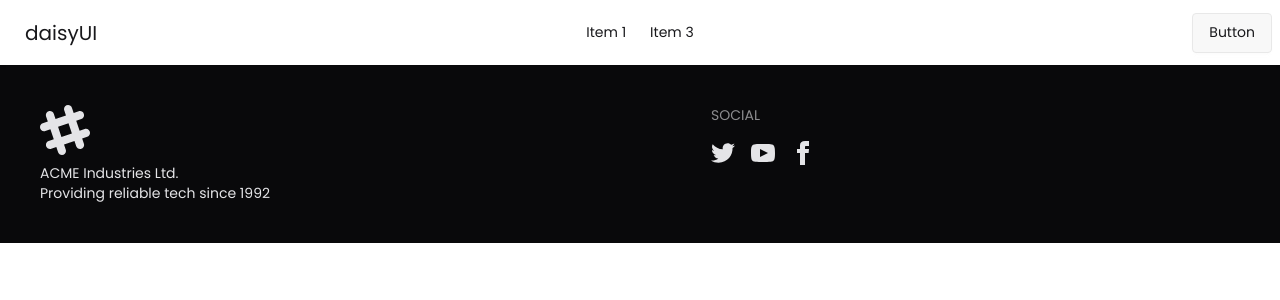
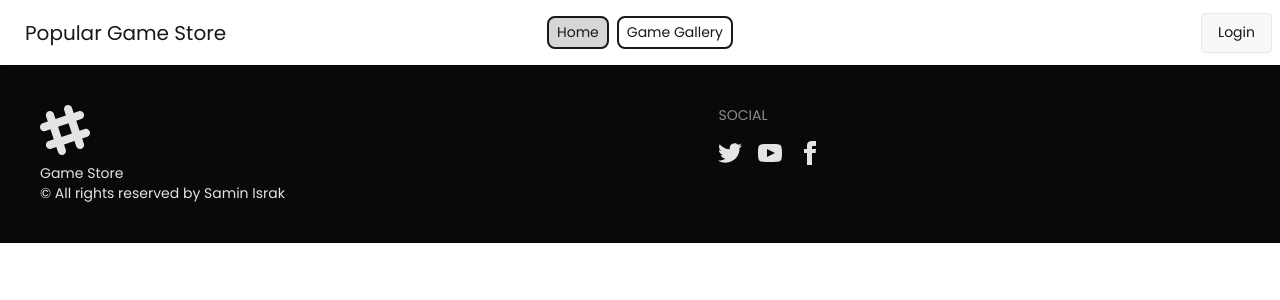
Before and after one commit to Samin1362/Game-Store-Auth-Firebase, a React (Vite) app: page / in a window 1280 px wide. Shown: the top 300 px of the page. Built offline with nearby package versions, Linux system fonts and the light colour scheme.

Commit message:
error page added

```diff
--- a/package.json
+++ b/package.json
@@ -12,9 +12,11 @@
   "dependencies": {
     "@tailwindcss/vite": "^4.1.15",
     "daisyui": "^5.3.7",
+    "lucide-react": "^0.546.0",
     "react": "^19.1.1",
     "react-dom": "^19.1.1",
     "react-router": "^7.9.4",
+    "react-router-dom": "^7.9.4",
     "tailwindcss": "^4.1.15"
   },
   "devDependencies": {
--- a/src/components/Footer.jsx
+++ b/src/components/Footer.jsx
@@ -16,9 +16,9 @@ const Footer = () => {
           <path d="M22.672 15.226l-2.432.811.841 2.515c.33 1.019-.209 2.127-1.23 2.456-1.15.325-2.148-.321-2.463-1.226l-.84-2.518-5.013 1.677.84 2.517c.391 1.203-.434 2.542-1.831 2.542-.88 0-1.601-.564-1.86-1.314l-.842-2.516-2.431.809c-1.135.328-2.145-.317-2.463-1.229-.329-1.018.211-2.127 1.231-2.456l2.432-.809-1.621-4.823-2.432.808c-1.355.384-2.558-.59-2.558-1.839 0-.817.509-1.582 1.327-1.846l2.433-.809-.842-2.515c-.33-1.02.211-2.129 1.232-2.458 1.02-.329 2.13.209 2.461 1.229l.842 2.515 5.011-1.677-.839-2.517c-.403-1.238.484-2.553 1.843-2.553.819 0 1.585.509 1.85 1.326l.841 2.517 2.431-.81c1.02-.33 2.131.211 2.461 1.229.332 1.018-.21 2.126-1.23 2.456l-2.433.809 1.622 4.823 2.433-.809c1.242-.401 2.557.484 2.557 1.838 0 .819-.51 1.583-1.328 1.847m-8.992-6.428l-5.01 1.675 1.619 4.828 5.011-1.674-1.62-4.829z"></path>
         </svg>
         <p>
-          ACME Industries Ltd.
+          Game Store
           <br />
-          Providing reliable tech since 1992
+          © All rights reserved by Samin Israk
         </p>
       </aside>
       <nav>
--- a/src/components/Navbar.jsx
+++ b/src/components/Navbar.jsx
@@ -1,6 +1,15 @@
 import React from "react";
+import { NavLink } from "react-router";
+import { Link } from "react-router";
 
 const Navbar = () => {
+  const link = (
+    <>
+      <NavLink to="/"><li className="border-2 py-1 px-2 rounded-lg">Home</li></NavLink>
+      <NavLink to="/gallery"><li className="border-2 py-1 px-2 rounded-lg">Game Gallery</li></NavLink>
+    </>
+  );
+
   return (
     <div className="navbar bg-base-100 shadow-sm">
       <div className="navbar-start">
@@ -26,28 +35,16 @@ const Navbar = () => {
             tabIndex="-1"
             className="menu menu-sm dropdown-content bg-base-100 rounded-box z-1 mt-3 w-52 p-2 shadow"
           >
-            <li>
-              <a>Item 1</a>
-            </li>
-            <li>
-              <a>Item 3</a>
-            </li>
+            {link}
           </ul>
         </div>
-        <a className="btn btn-ghost text-xl">daisyUI</a>
+        <a className="btn btn-ghost text-xl">Popular Game Store</a>
       </div>
       <div className="navbar-center hidden lg:flex">
-        <ul className="menu menu-horizontal px-1">
-          <li>
-            <a>Item 1</a>
-          </li>
-          <li>
-            <a>Item 3</a>
-          </li>
-        </ul>
+        <ul className="menu menu-horizontal flex gap-2 px-1">{link}</ul>
       </div>
       <div className="navbar-end">
-        <a className="btn">Button</a>
+        <a className="btn"><Link to="/login">Login</Link></a>
       </div>
     </div>
   );
--- a/src/index.css
+++ b/src/index.css
@@ -1,4 +1,4 @@
-@import url('https://fonts.googleapis.com/css2?family=Poppins:ital,wght@0,100;0,200;0,300;0,400;0,500;0,600;0,700;0,800;0,900;1,100;1,200;1,300;1,400;1,500;1,600;1,700;1,800;1,900&display=swap');
+@import url("https://fonts.googleapis.com/css2?family=Poppins:ital,wght@0,100;0,200;0,300;0,400;0,500;0,600;0,700;0,800;0,900;1,100;1,200;1,300;1,400;1,500;1,600;1,700;1,800;1,900&display=swap");
 
 * {
   font-family: "Poppins", sans-serif;
@@ -7,6 +7,11 @@
 }
 
 @import "tailwindcss";
- @plugin "daisyui" {
-   themes: light --default;
- }
+@plugin "daisyui" {
+  themes: light --default;
+}
+
+.active {
+  background-color: rgb(214, 214, 214);
+  border-radius: 10px;
+}
--- /dev/null
+++ b/src/pages/ErrorPage.jsx
@@ -0,0 +1,39 @@
+import React from "react";
+import Navbar from "../components/Navbar";
+import { Link } from "react-router-dom";
+import { AlertTriangle } from "lucide-react";
+import Footer from "../components/Footer";
+
+const ErrorPage = () => {
+  return (
+    <div className="min-h-screen flex flex-col bg-gradient-to-b from-gray-50 to-gray-100 text-gray-800">
+      <Navbar />
+
+      <div className="flex flex-1 flex-col items-center justify-center text-center px-4">
+        <div className="flex flex-col items-center space-y-6">
+          <div className="flex items-center justify-center w-24 h-24 rounded-full bg-red-100 shadow-inner">
+            <AlertTriangle className="w-12 h-12 text-red-500" />
+          </div>
+
+          <h1 className="text-6xl font-extrabold text-gray-800">404</h1>
+          <h2 className="text-2xl font-semibold">Page Not Found</h2>
+          <p className="max-w-md text-gray-500">
+            Oops! The page you’re looking for doesn’t exist or may have been moved.
+            Let’s get you back to safety.
+          </p>
+
+          <Link
+            to="/"
+            className="mt-4 inline-block px-6 py-3 bg-blue-600 text-white rounded-2xl shadow hover:bg-blue-700 transition duration-200"
+          >
+            Go Back Home
+          </Link>
+        </div>
+      </div>
+
+      <Footer></Footer>
+    </div>
+  );
+};
+
+export default ErrorPage;
--- a/src/pages/Root.jsx
+++ b/src/pages/Root.jsx
@@ -8,6 +8,9 @@ const Root = () => {
       <header>
         <Navbar></Navbar>
       </header>
+      <main>
+
+      </main>
       <footer>
         <Footer></Footer>
       </footer>
--- a/src/routes/routes.jsx
+++ b/src/routes/routes.jsx
@@ -1,9 +1,14 @@
 import { createBrowserRouter } from "react-router";
 import Root from "../pages/Root";
+import ErrorPage from "../pages/ErrorPage";
 
 export const router = createBrowserRouter([
   {
     path: "/",
     Component: Root
+  },
+  {
+    path: "*",
+    Component: ErrorPage
   }
 ])
```
Also changed, not shown: 1 other file (tests, documents, lock files or other folders).
